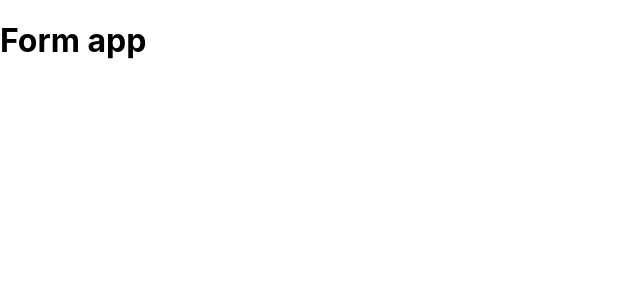
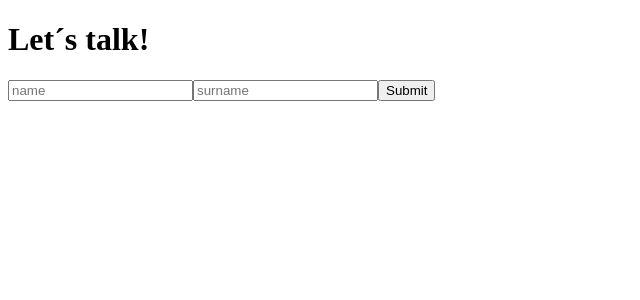
Before and after one commit to MaGaBoo/form_front, a React (Create React App) app: page / in a window 1280 px wide. Shown: the top 300 px of the page, without its empty margins (0-640 px from the left). Built offline with nearby package versions, Linux system fonts and the light colour scheme.

Commit message:
form component and app config

```diff
--- a/src/App.js
+++ b/src/App.js
@@ -1,9 +1,12 @@
-
+import { Route, Routes } from "react-router-dom";
+import Form from "./components/form";
 
 function App() {
   return (
     <div className="App">
-<h1>Form app</h1>
+      <Routes>
+        <Route path="/" element={<Form />} />
+      </Routes>
     </div>
   );
 }
--- /dev/null
+++ b/src/components/Form.jsx
@@ -0,0 +1,52 @@
+import { useState } from 'react'
+import { useForm } from "react-hook-form";
+import { yupResolver } from '@hookform/resolvers/yup';
+import * as yup from "yup";
+
+const schema = yup.object({
+    name: yup.string().required('Name is a required field'),
+    surname: yup.string().required('Surname is a required field'),
+    email: yup.string().email('Please enter a valid email format').required('Email is a required field'),
+    mobile: yup.number().min(9).max(11).required('Please provide a mobile phone to contact!'),
+    link: yup.string().url().required('Please, provide your portfolio or social platform link'),
+    message: yup.string().min(1).required('Please, tell something about you!')
+}).required();
+
+const Form = () => {
+
+    const [isSubmitting, setIsSubmitting] = useState(false);
+
+    const { register, handleSubmit, formState:{ errors } } = useForm({
+        resolver: yupResolver(schema)
+    });
+
+    const onSubmit = (data) => {
+        setIsSubmitting(true)
+    }
+
+    return (
+        <div className='container'>
+            <h1>Let´s talk!</h1>
+            <div className='form-wrapper'>
+            <form onSubmit={onSubmit}>
+
+            <input
+            {...register('name')}
+            placeholder='name'
+            type='text'
+            required />
+
+            <input
+            {...register('surname')}
+            placeholder='surname'
+            type='text'
+            required />
+
+            <button>Submit</button>
+            </form>
+            </div>
+        </div>
+    )
+};
+
+export default Form;
```
Also changed, not shown: src/index.js (+8 -8 lines).
